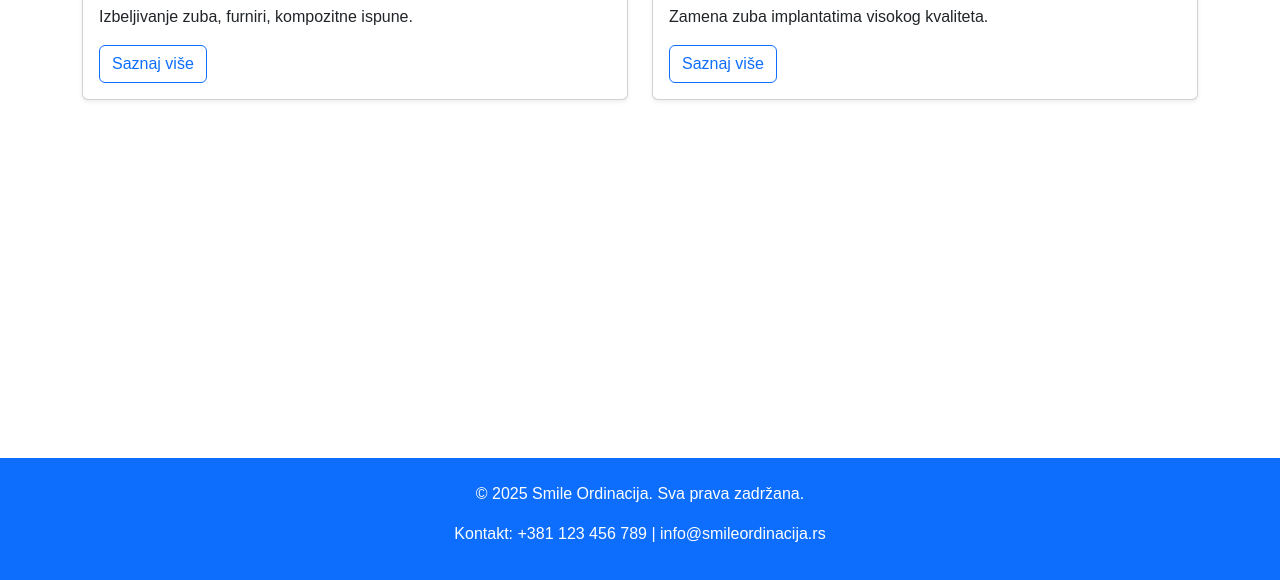
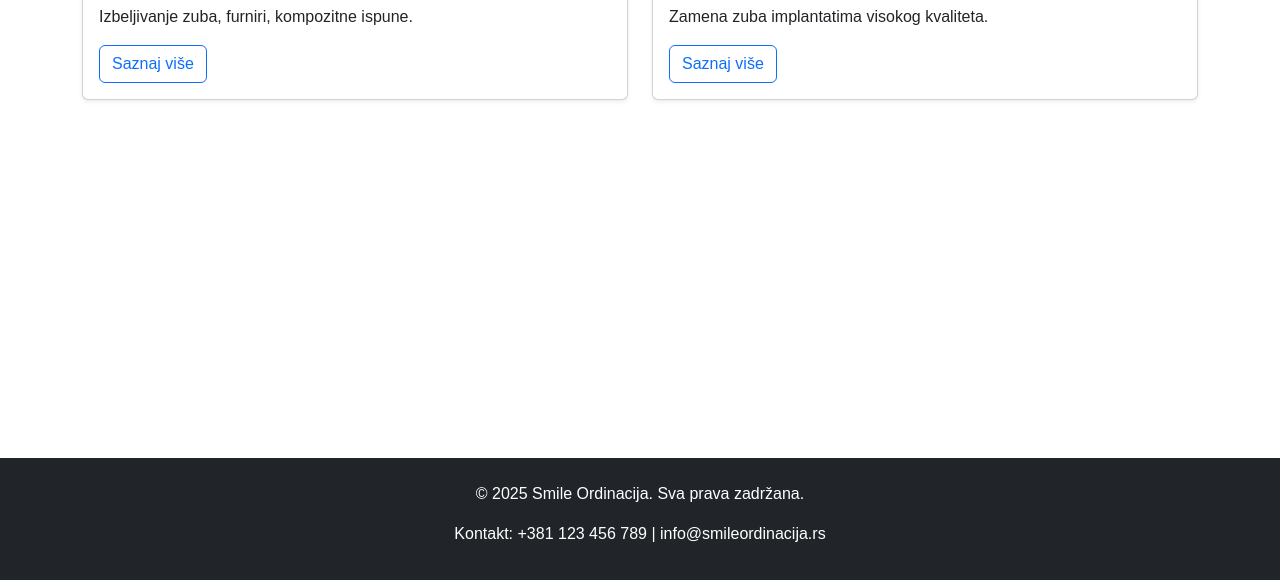
Before and after one commit to sretenovickatarina/KacaPIT, a plain HTML site: page index.html in a window 1280 px wide. Shown: the part 902-1482 px from the top of the page. Drawn offline with nearby package versions, Linux system fonts and the light colour scheme.

Commit message:
Add files via upload

```diff
--- a/index.html
+++ b/index.html
@@ -69,7 +69,7 @@
         </div>
     </section>
 
-    <footer class="bg-primary text-white text-center py-4">
+    <footer class="bg-dark text-white text-center py-4">
         <div class="container">
             <p>© 2025 Smile Ordinacija. Sva prava zadržana.</p>
             <p>Kontakt: +381 123 456 789 | info@smileordinacija.rs</p>
```
Also changed, not shown: galerija.html (+2 -0 lines), cenovnik.html (line endings or trailing spaces), kontakt.html (line endings or trailing spaces), o-nama.html (line endings or trailing spaces).
